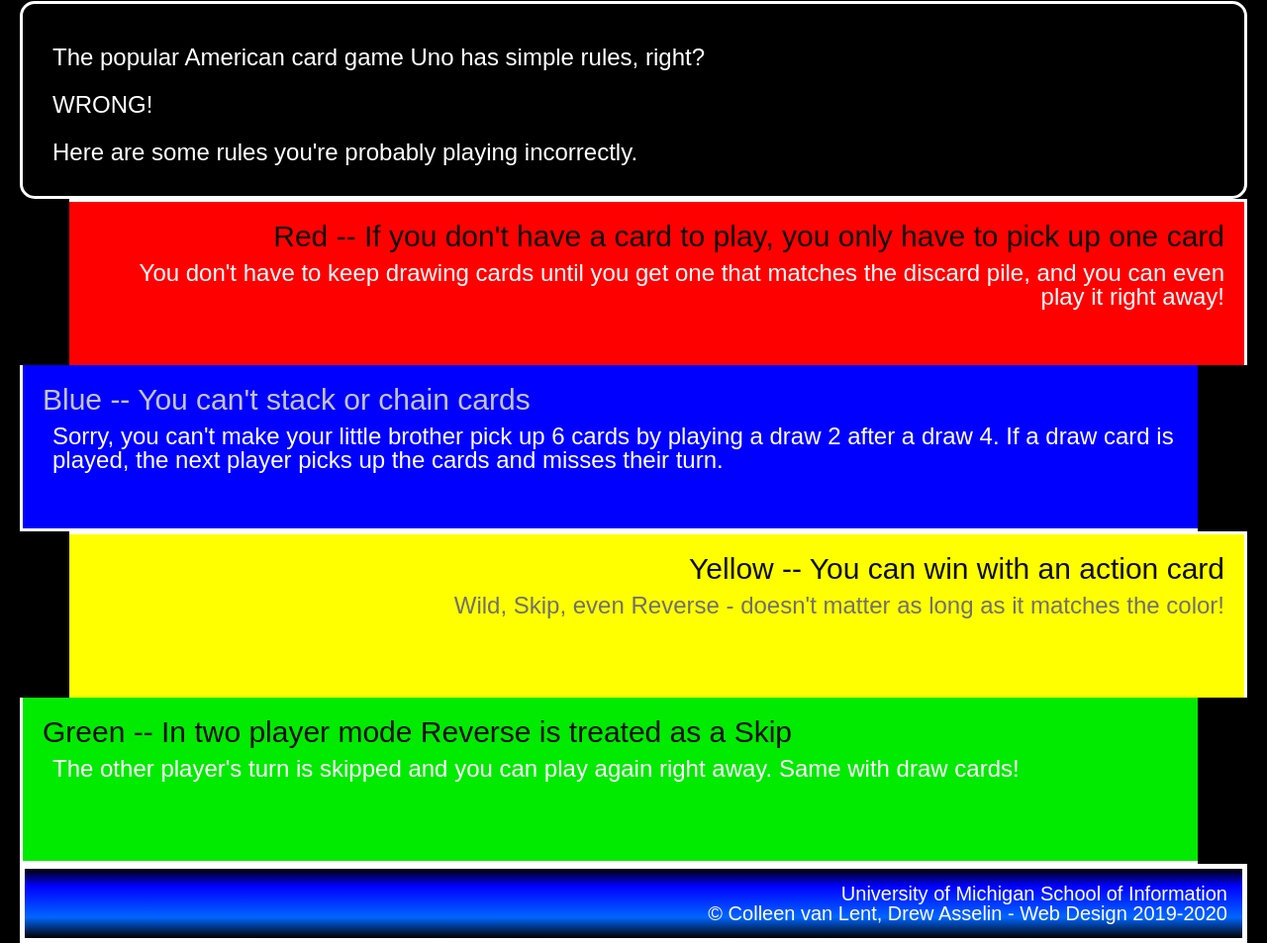
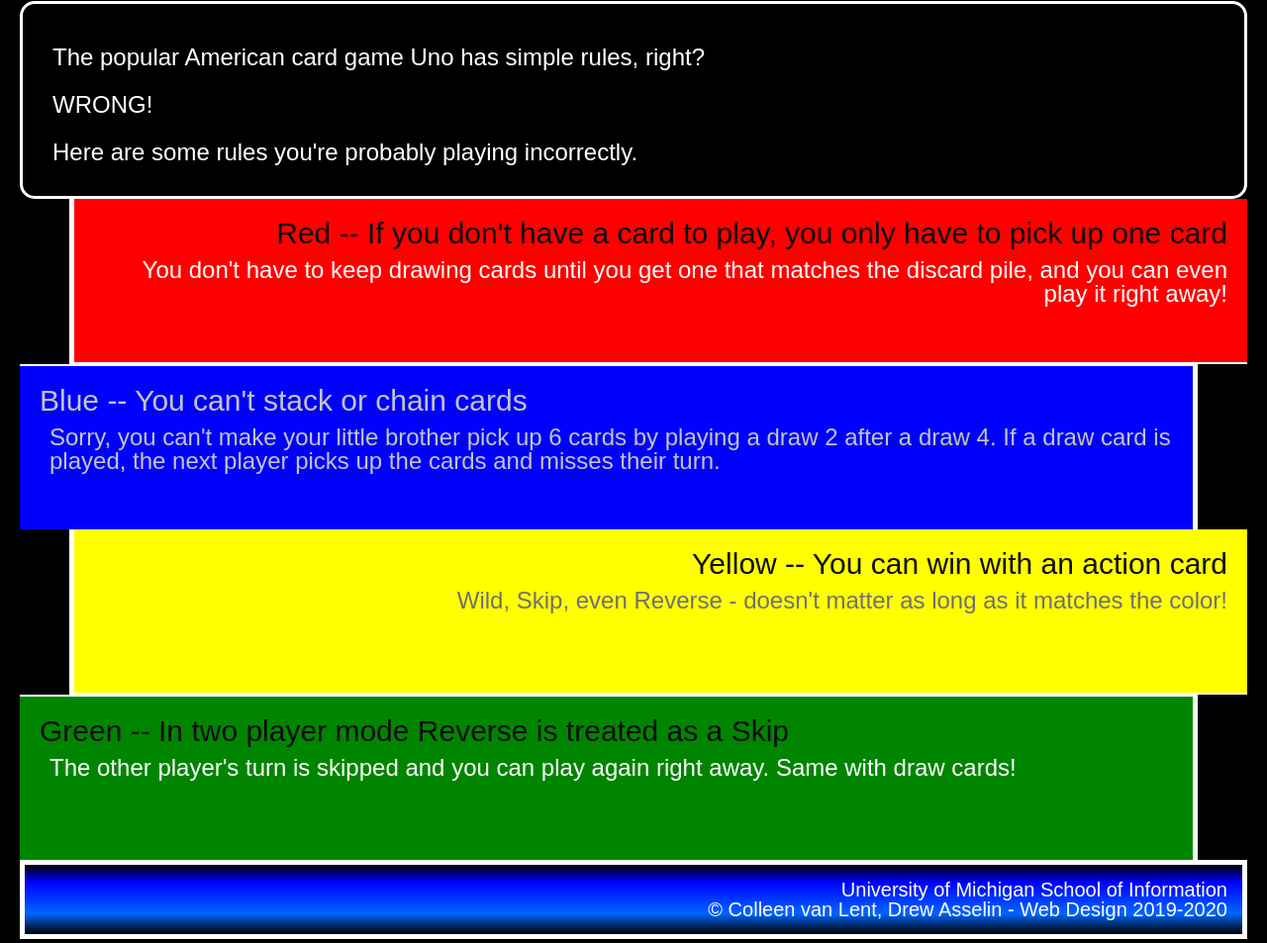
Before and after one commit to xiajiachen/hw2-2024, a plain HTML site: page index.html in a window 1280 px wide. Shown: the part 327-1280 px from the top of the page at 99% size. Drawn offline with Linux system fonts and the light colour scheme.

Commit message:
Add files via upload

```diff
--- a/css/style.css
+++ b/css/style.css
@@ -47,19 +47,18 @@ div.red {
     background-color: #FF0000;
     text-align: right;
     margin-left: 50px;
-    border-bottom: 2px ;
-    border-left: 5px ;
+    border-width: 0 0 2px 5px;
 }
 
 div.blue {
     background-color: #0000FF;
     text-align: left;
     margin-right: 50px;
-    border-right: 5px ;
-    border-top: 2px ;
+    border-width: 2px 5px 0 0;
 }
 
-div.blue h2 {
+.blue h2,
+.blue p {
     color: #C4C4C4;
 }
 
@@ -67,8 +66,7 @@ div.yellow {
     background-color: #FFFF00;
     text-align: right;
     margin-left: 50px;
-    border-bottom: 2px ;
-    border-left: 5px ;
+    border-width: 0 0 2px 5px;
 }
 
 .yellow p {
@@ -76,11 +74,10 @@ div.yellow {
 }
 
 div.green {
-    background-color: #00EB00;
+    background-color: #008500;
     text-align: left;
     margin-right: 50px;
-    border-right: 5px;
-    border-top: 2px;
+    border-width: 2px 5px 0 0;
 }
 
 footer {
```
